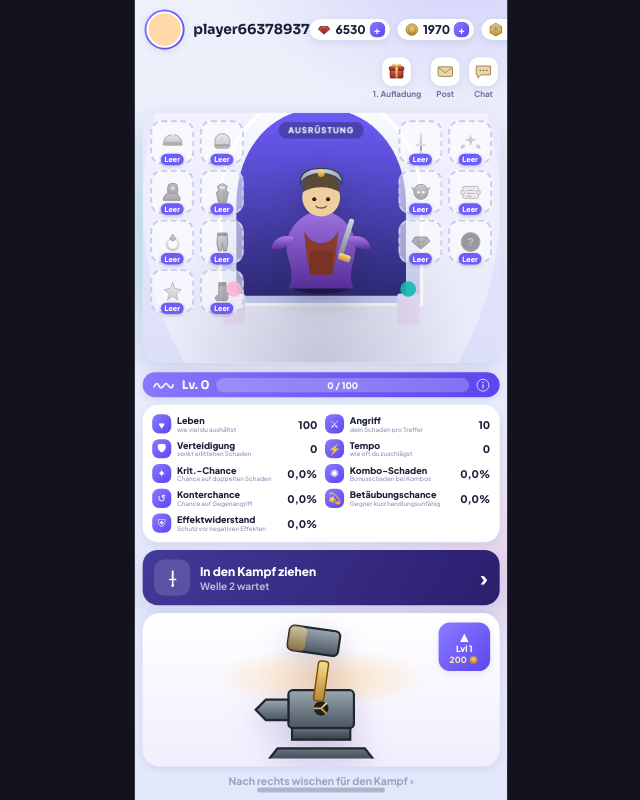
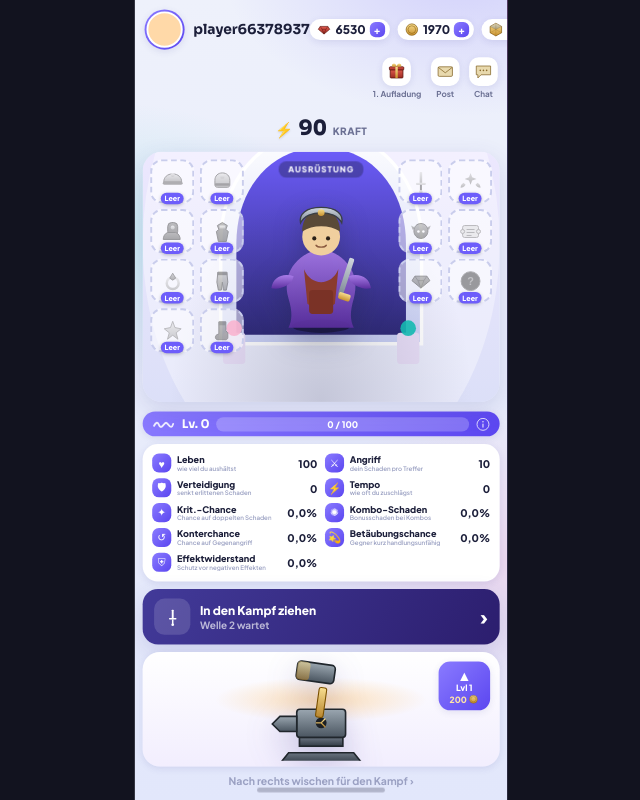
Before and after one commit to cy72whfbrt-dotcom/Game-, a PHP site: page / in a window 1280 px wide. Shown: the whole page, without its empty margins (319-959 px from the left). Run offline with PHP 8.4, Linux system fonts and the light colour scheme.

Commit message:
Add sword swing animation on attack and a Kraft (power) total
The player sprite lunges on every landed hit in the wave battle, and a
sword icon swings past the hand when a sword is equipped. On the
equipment hub, a new "Kraft" banner above the character shows a single
weighted total across all equipped stats, bumping with a small pop
animation whenever it changes.

Co-Authored-By: Claude Sonnet 5 <noreply@anthropic.com>
Claude-Session: https://claude.ai/code/session_01SBLsfALSc2Brb5ThUSRbj6

```diff
--- a/index.html
+++ b/index.html
@@ -56,6 +56,14 @@
           <svg class="mini-icon"><use href="icons.svg#chat"/></svg>
           <span class="mini-label">Chat</span>
         </div>
+      </div>
+
+      <!-- Kraft: Gesamtwert aus allen ausgeruesteten Teilen, auf einen Blick
+           wie stark der Charakter gerade ist. -->
+      <div class="power-banner">
+        <span class="power-icon">⚡</span>
+        <span class="power-value" id="powerValue">0</span>
+        <span class="power-label">Kraft</span>
       </div>
 
       <!-- Character viewport -->
@@ -355,13 +363,16 @@
           </div>
 
           <div class="player-figure">
-            <svg viewBox="0 0 120 170" class="char-sprite battle-player-sprite">
+            <svg viewBox="0 0 120 170" class="char-sprite battle-player-sprite" id="battlePlayerSprite">
               <ellipse cx="60" cy="150" rx="34" ry="8" fill="#000" opacity="0.35"/>
               <path d="M60 60c-30 6-46 30-38 58 5 16 4 26 0 34h76c-4-8-5-18 0-34 8-28-8-52-38-58z" fill="#8a5fd6" opacity="0.9"/>
               <path d="M40 84c8 20 32 20 40 0l-4 40c-10 8-22 8-32 0z" fill="#8a3b2f"/>
               <circle cx="60" cy="46" r="22" fill="#f0cf9e"/>
               <path d="M36 30c-2-10 6-18 24-18s26 8 24 18c-4-8-14-12-24-12s-20 4-24 12z" fill="#b7c0c9" stroke="#3a3f45" stroke-width="1.5"/>
             </svg>
+            <!-- Schwert: nur sichtbar/animiert, wenn ein Schwert ausgeruestet ist -
+                 schwingt bei jedem Treffer mit (siehe playPlayerAttackAnim in script.js). -->
+            <svg class="player-weapon" id="playerWeapon"><use href="icons.svg#sword"/></svg>
             <div class="fighter-shadow"></div>
 
             <!-- Begleiter-Plaetze: schlichter Halbkreis vorm Spieler (in
--- a/style.css
+++ b/style.css
@@ -171,6 +171,31 @@ body {
   box-shadow: var(--shadow-sm);
 }
 .mini-label { font-size: 8.5px; color: var(--ink-soft); font-weight: 700; }
+
+/* Kraft: Gesamtwert aus allen ausgeruesteten Teilen */
+.power-banner {
+  margin: 2px 8px 0;
+  display: flex; align-items: baseline; justify-content: center; gap: 6px;
+  padding: 6px 0;
+  flex: 0 0 auto;
+}
+.power-icon { font-size: 15px; filter: drop-shadow(0 1px 1px rgba(0,0,0,0.15)); }
+.power-value {
+  font-family: 'Sora', sans-serif;
+  font-weight: 800; font-size: 22px; color: var(--ink);
+  font-variant-numeric: tabular-nums;
+  transition: color 0.2s;
+}
+.power-value.bump { animation: powerBump 0.35s ease-out; }
+@keyframes powerBump {
+  0% { transform: scale(1); }
+  40% { transform: scale(1.18); color: var(--primary); }
+  100% { transform: scale(1); }
+}
+.power-label {
+  font-size: 10.5px; font-weight: 800; color: var(--ink-soft);
+  text-transform: uppercase; letter-spacing: 0.5px;
+}
 
 /* Character viewport */
 .character-viewport {
```
Also changed, not shown: other parts of style.css (+36 -1 lines), script.js (+38 -0 lines).
